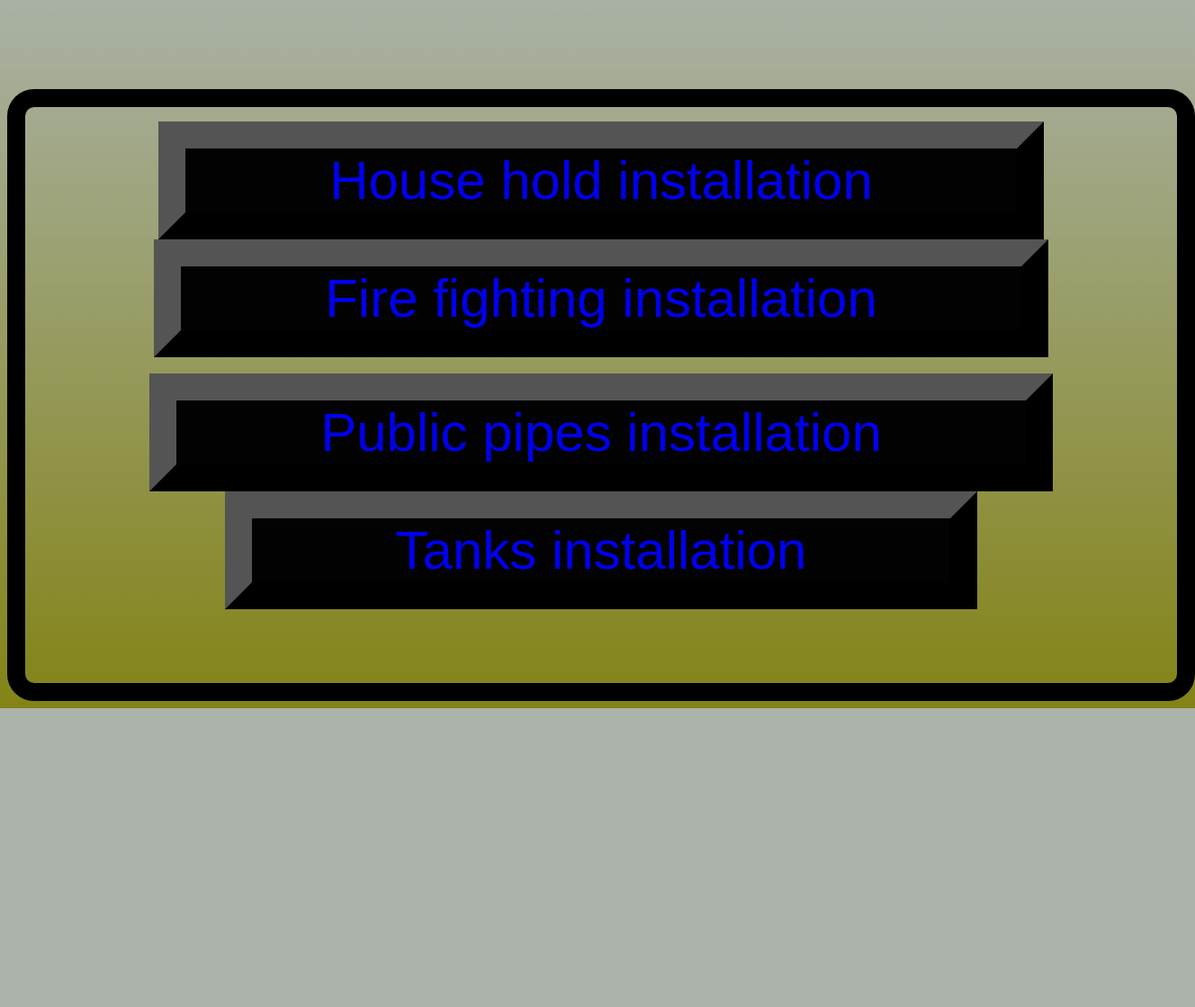
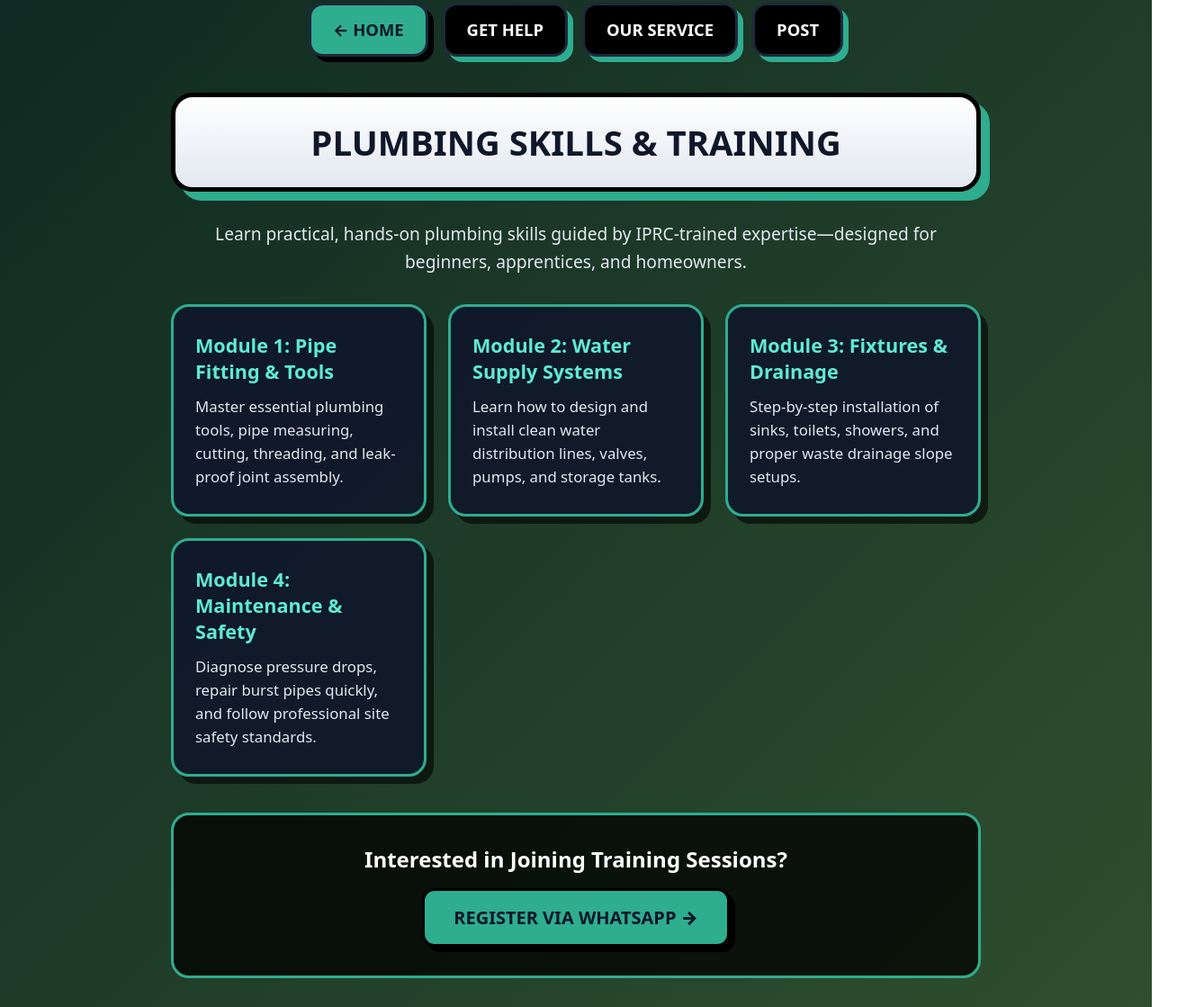
Before and after one commit to munyemanasitys/PLUMBER-HERTIER, a plain HTML site: page training.html in a window 1280 px wide. Shown: the part 29-1148 px from the top of the page at 90% size, 1328 px wide, since content can reach past the window. Before the commit the page ends 816 px from the top, so only its background shows below. Drawn offline with Linux system fonts and the light colour scheme.

Commit message:
Revamp training.html with new plumbing training content
Updated the training page with a new design and content focused on plumbing skills and training. Added navigation, module descriptions, and an enrollment section.

```diff
--- a/training.html
+++ b/training.html
@@ -4,60 +4,205 @@
 <head>
     <meta charset="UTF-8">
     <meta name="viewport" content="width=device-width, initial-scale=1.0">
-    <title>GET ONLINE TRAINIG FOR LOW PRICE AND RETURN AT HOME WITH CERTIFICAT!!!!!</title>
-
-</head>
+    <title>Plumbing Training | Plumber Hertier</title>
     <style>
-
-body{
-    text-align: center;
-    margin-top: 10%;
-    border: solid 20px;
-    border-radius: 30px;
-    height: 40em;
-    width: 80em;
-
-
-
-    background: linear-gradient(transparent, rgb(131, 131, 22));
-
-
-    background-color: rgb(171, 179, 171);
-
-
-}
-.dd{
-    background-image: url(lllll.jpg);
-}
-button{
-
-    border-width: 30px;
-    padding-left: 5em;
-    font-size: xx-large;
-    background-color: rgb(2, 2, 2);
-    padding-inline: 5em;
-
-
-
-}
-a{
-    text-decoration: none;
-    font-size: 60px;
+        :root {
+            --bg-top: #0f2922;
+            --bg-olive: #2f4f2f;
+            --teal-glow: #2ead8f;
+            --card-bg: rgba(15, 23, 42, 0.9);
+            --text-light: #ffffff;
         }
 
+        * {
+            box-sizing: border-box;
+            margin: 0;
+            padding: 0;
+        }
 
+        body {
+            font-family: system-ui, -apple-system, "Segoe UI", Roboto, sans-serif;
+            text-align: center;
+            background: linear-gradient(135deg, var(--bg-top), var(--bg-olive));
+            color: var(--text-light);
+            min-height: 100vh;
+            padding: 2rem 1rem;
+            display: flex;
+            flex-direction: column;
+            align-items: center;
+        }
 
+        .wrapper {
+            width: 100%;
+            max-width: 900px;
+        }
 
+        .top-nav {
+            display: flex;
+            flex-wrap: wrap;
+            justify-content: center;
+            gap: 1rem;
+            margin-bottom: 2.5rem;
+        }
 
+        .nav-btn {
+            text-decoration: none;
+            background-color: #000000;
+            color: #ffffff;
+            font-size: 1.15rem;
+            font-weight: 700;
+            text-transform: uppercase;
+            padding: 0.9rem 1.5rem;
+            border: 3px solid #1e293b;
+            border-radius: 16px;
+            box-shadow: 6px 6px 0px var(--teal-glow);
+            transition: transform 0.2s ease, box-shadow 0.2s ease, border-color 0.2s ease;
+        }
 
+        .nav-btn:hover,
+        .nav-btn:focus {
+            border-color: var(--teal-glow);
+            transform: translate(-2px, -2px);
+            box-shadow: 9px 9px 0px var(--teal-glow);
+        }
 
+        .nav-btn.home-btn {
+            background-color: var(--teal-glow);
+            color: #0f172a;
+            box-shadow: 6px 6px 0px #000000;
+        }
+
+        header {
+            background: linear-gradient(to bottom, #ffffff, #e2e8f0);
+            color: #0f172a;
+            border: 5px solid #000000;
+            border-radius: 24px;
+            box-shadow: 10px 10px 0px var(--teal-glow);
+            padding: 1.5rem 1rem;
+            margin-bottom: 2rem;
+        }
+
+        h1 {
+            font-size: clamp(1.5rem, 4.5vw, 2.4rem);
+            font-weight: 900;
+        }
+
+        .intro-text {
+            font-size: 1.2rem;
+            color: #e2e8f0;
+            margin-bottom: 2rem;
+            line-height: 1.6;
+        }
+
+        .modules-grid {
+            display: grid;
+            grid-template-columns: repeat(auto-fit, minmax(260px, 1fr));
+            gap: 1.5rem;
+            margin-bottom: 2.5rem;
+            text-align: left;
+        }
+
+        .module-card {
+            background: var(--card-bg);
+            border: 3px solid var(--teal-glow);
+            border-radius: 20px;
+            padding: 1.75rem 1.5rem;
+            box-shadow: 8px 8px 0px rgba(0, 0, 0, 0.6);
+        }
+
+        .module-card h2 {
+            color: #5eead4;
+            font-size: 1.35rem;
+            margin-bottom: 0.75rem;
+        }
+
+        .module-card p {
+            font-size: 1.05rem;
+            line-height: 1.55;
+            color: #e2e8f0;
+        }
+
+        .enroll-box {
+            background: rgba(0, 0, 0, 0.75);
+            border: 3px solid var(--teal-glow);
+            border-radius: 20px;
+            padding: 2rem 1.5rem;
+        }
+
+        .enroll-box h3 {
+            font-size: 1.5rem;
+            color: #ffffff;
+            margin-bottom: 1rem;
+        }
+
+        .enroll-btn {
+            display: inline-block;
+            text-decoration: none;
+            background: var(--teal-glow);
+            color: #0f172a;
+            font-size: 1.25rem;
+            font-weight: 900;
+            text-transform: uppercase;
+            padding: 1rem 2rem;
+            border: 3px solid #000000;
+            border-radius: 14px;
+            box-shadow: 6px 6px 0px #000000;
+            transition: transform 0.2s ease;
+        }
+
+        .enroll-btn:hover {
+            transform: translateY(-3px);
+        }
     </style>
+</head>
 
 <body>
-  <p> <button><a href="https://www.elearning.rtb.gov.rw/?utm_source=chatgpt.com">House hold installation</a></button>
-   <button> <a href="https://apps.usfa.fema.gov/nfacourses?utm_source=chatgpt.com">Fire fighting installation</a></button><br><br>
-   <button> <a href="https://elearning.rp.ac.rw/?utm_source=chatgpt.com">Public pipes installation</a></button>
-   <button> <a href="https://www.elearning.rtb.gov.rw/course/view.php?id=513&utm_source=chatgpt.com">     Tanks installation</a></button></p>
+
+    <div class="wrapper">
+        <nav class="top-nav" aria-label="Training Navigation">
+            <a href="index.html" class="nav-btn home-btn">← Home</a>
+            <a href="get-help.html" class="nav-btn">Get Help</a>
+            <a href="Sityss.html" class="nav-btn">Our Service</a>
+            <a href="post.html" class="nav-btn">Post</a>
+        </nav>
+
+        <header>
+            <h1>PLUMBING SKILLS & TRAINING</h1>
+        </header>
+
+        <p class="intro-text">
+            Learn practical, hands-on plumbing skills guided by IPRC-trained expertise—designed for beginners, apprentices, and homeowners.
+        </p>
+
+        <main class="modules-grid">
+            <div class="module-card">
+                <h2>Module 1: Pipe Fitting & Tools</h2>
+                <p>Master essential plumbing tools, pipe measuring, cutting, threading, and leak-proof joint assembly.</p>
+            </div>
+
+            <div class="module-card">
+                <h2>Module 2: Water Supply Systems</h2>
+                <p>Learn how to design and install clean water distribution lines, valves, pumps, and storage tanks.</p>
+            </div>
+
+            <div class="module-card">
+                <h2>Module 3: Fixtures & Drainage</h2>
+                <p>Step-by-step installation of sinks, toilets, showers, and proper waste drainage slope setups.</p>
+            </div>
+
+            <div class="module-card">
+                <h2>Module 4: Maintenance & Safety</h2>
+                <p>Diagnose pressure drops, repair burst pipes quickly, and follow professional site safety standards.</p>
+            </div>
+        </main>
+
+        <div class="enroll-box">
+            <h3>Interested in Joining Training Sessions?</h3>
+            <a href="https://wa.me/250782680579?text=Hello%20Plumber%20Hertier!%20I%20would%20like%20to%20join%20your%20plumbing%20training." target="_blank" rel="noopener" class="enroll-btn">
+                Register via WhatsApp →
+            </a>
+        </div>
+    </div>
 
 </body>
 
```
Lines whose indentation alone changed are shown as unchanged.
